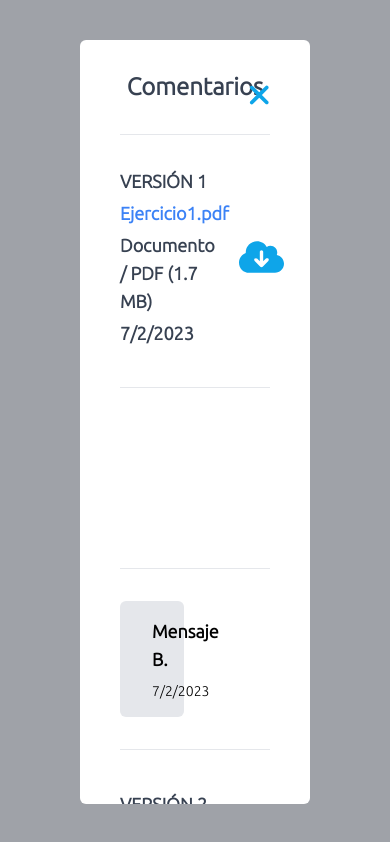
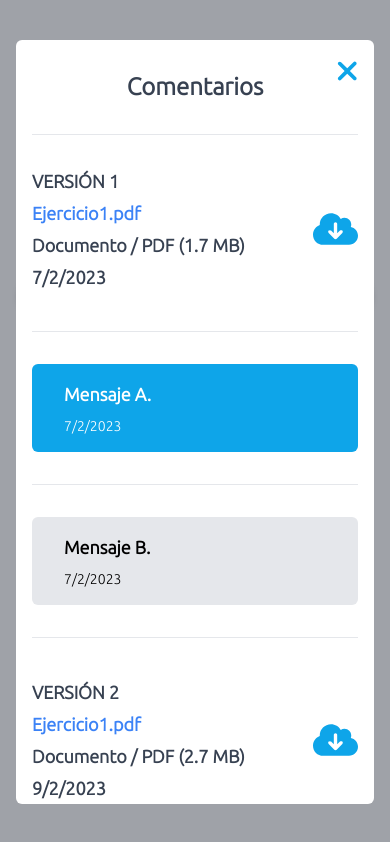
Before and after one commit to sauloop/prueba-front-iseazy, a Vue app: page / in a window 390 px wide. Both pictures are taken after a click on the button "Comentarios". Built offline with nearby package versions, Linux system fonts and the light colour scheme.

Commit message:
Change style

```diff
--- a/src/App.vue
+++ b/src/App.vue
@@ -1,6 +1,6 @@
 <template>
-  <div class="mx-auto max-w-4xl">
-    <h1 class="p-20 text-center">Prueba desarrollo front-end isEazy</h1>
+  <div class="mx-auto w-full p-4">
+    <h1 class="p-10 text-center md:p-20">Prueba desarrollo front-end isEazy</h1>
 
     <div class="flex justify-center">
       <button type="button" class="btn btn-primary" @click="showModal = true">
--- a/src/components/ComentariosModal.vue
+++ b/src/components/ComentariosModal.vue
@@ -9,19 +9,19 @@
       <!-- Contenido -->
       <div class="fixed inset-0 flex h-auto">
         <div
-          class="mx-20 my-10 w-full overflow-y-auto rounded-md bg-white scrollbar-none"
+          class="mx-4 my-10 w-full overflow-y-auto rounded-md bg-white scrollbar-none md:mx-20"
         >
           <div class="relative">
-            <div class="absolute top-10 right-10">
+            <div class="absolute top-4 right-4 md:top-10 md:right-10">
               <slot name="cerrarA"></slot>
             </div>
           </div>
 
-          <div class="mt-8 flex justify-center text-lg">
+          <div class="mt-8 flex justify-center px-4 text-lg md:px-10">
             <h3>Comentarios</h3>
           </div>
 
-          <hr class="mx-10 mt-6 h-px border-0 bg-gray-200 dark:bg-gray-700" />
+          <hr class="mx-4 mt-6 h-px border-0 bg-gray-200 md:mx-10" />
 
           <div>
             <template
@@ -41,11 +41,11 @@
           </div>
 
           <div>
-            <form class="m-10 flex justify-between">
+            <form class="mt-8 px-4 md:flex md:justify-between md:px-10">
               <input
                 :value="mensaje"
                 @input="(event) => (mensaje = event.target.value)"
-                class="mr-8 inline-block w-full rounded-full border bg-gray-200 px-10 font-bold"
+                class="m-0 block w-full rounded-full border bg-gray-200 px-10 py-2.5 font-bold md:mr-8 md:inline-block"
               />
 
               <button
@@ -57,7 +57,7 @@
               </button>
             </form>
           </div>
-          <div class="m-10 flex justify-center">
+          <div class="my-8 flex justify-center px-4 md:px-10">
             <slot name="cerrarB"></slot>
           </div>
         </div>
--- a/src/components/Entrega.vue
+++ b/src/components/Entrega.vue
@@ -1,5 +1,5 @@
 <template>
-  <div class="mx-10 my-0 flex justify-start bg-white py-8 text-white">
+  <div class="mx-4 my-0 flex justify-start bg-white py-8 text-white md:mx-10">
     <div class="flex w-full items-center justify-between">
       <div class="text-lg font-bold">
         <p class="text-gray-700">VERSIÓN {{ entrega.numVersion }}</p>
@@ -18,7 +18,7 @@
       />
     </div>
   </div>
-  <hr class="my-2 mx-10 h-px border-0 bg-gray-200 dark:bg-gray-700" />
+  <hr class="mx-4 my-2 h-px border-0 bg-gray-200 md:mx-10" />
 </template>
 
 <script setup>
--- a/src/components/Mensaje.vue
+++ b/src/components/Mensaje.vue
@@ -1,9 +1,10 @@
 <template>
   <div
-    class="mx-10 my-8 w-auto rounded-md px-8 py-4"
+    class="mx-4 my-8 w-auto rounded-md px-8 py-4 md:mx-10"
     :class="{
-      'ml-96 bg-sky-500 text-white': mensaje.elemento === 'mensaje',
-      'mr-96  bg-gray-200 text-black': mensaje.elemento === 'mensaje-respuesta',
+      'm-0 bg-sky-500 text-white md:ml-96': mensaje.elemento === 'mensaje',
+      'm-0 bg-gray-200  text-black md:mr-96':
+        mensaje.elemento === 'mensaje-respuesta',
     }"
   >
     <div class="flex w-full justify-start">
@@ -13,7 +14,7 @@
       </div>
     </div>
   </div>
-  <hr class="my-2 mx-10 h-px border-0 bg-gray-200 dark:bg-gray-700" />
+  <hr class="my-2 mx-4 h-px border-0 bg-gray-200 dark:bg-gray-700 md:mx-10" />
 </template>
 
 <script setup>
--- a/src/style.css
+++ b/src/style.css
@@ -28,7 +28,7 @@
 
 @layer components {
   .btn {
-    @apply inline-block rounded-full px-6 py-2.5 text-base font-bold text-white shadow-md;
+    @apply mt-8 block w-full rounded-full px-6 py-2.5 text-base font-bold text-white shadow-md md:mt-0 md:inline-block md:w-auto;
   }
 
   .btn:hover {
```
